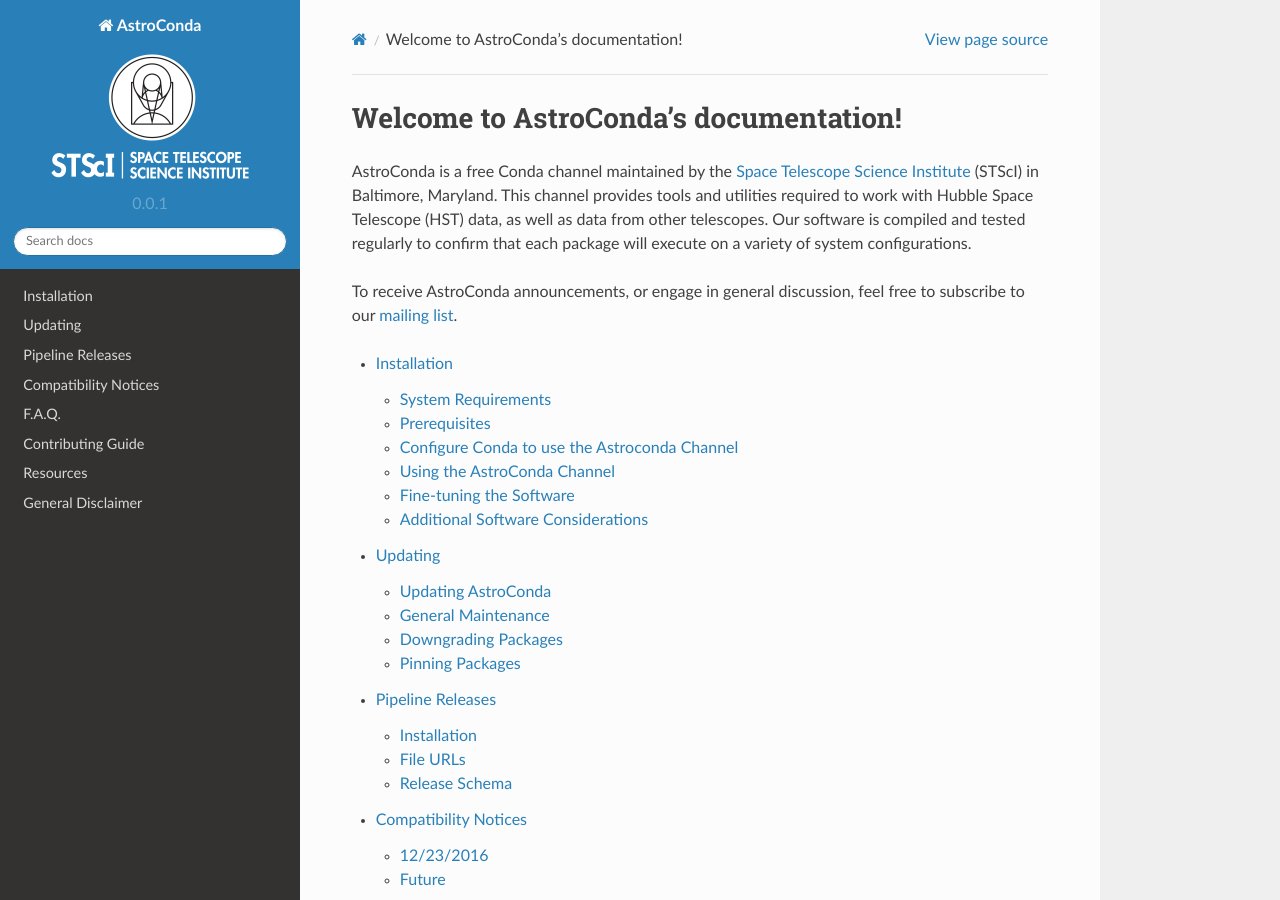
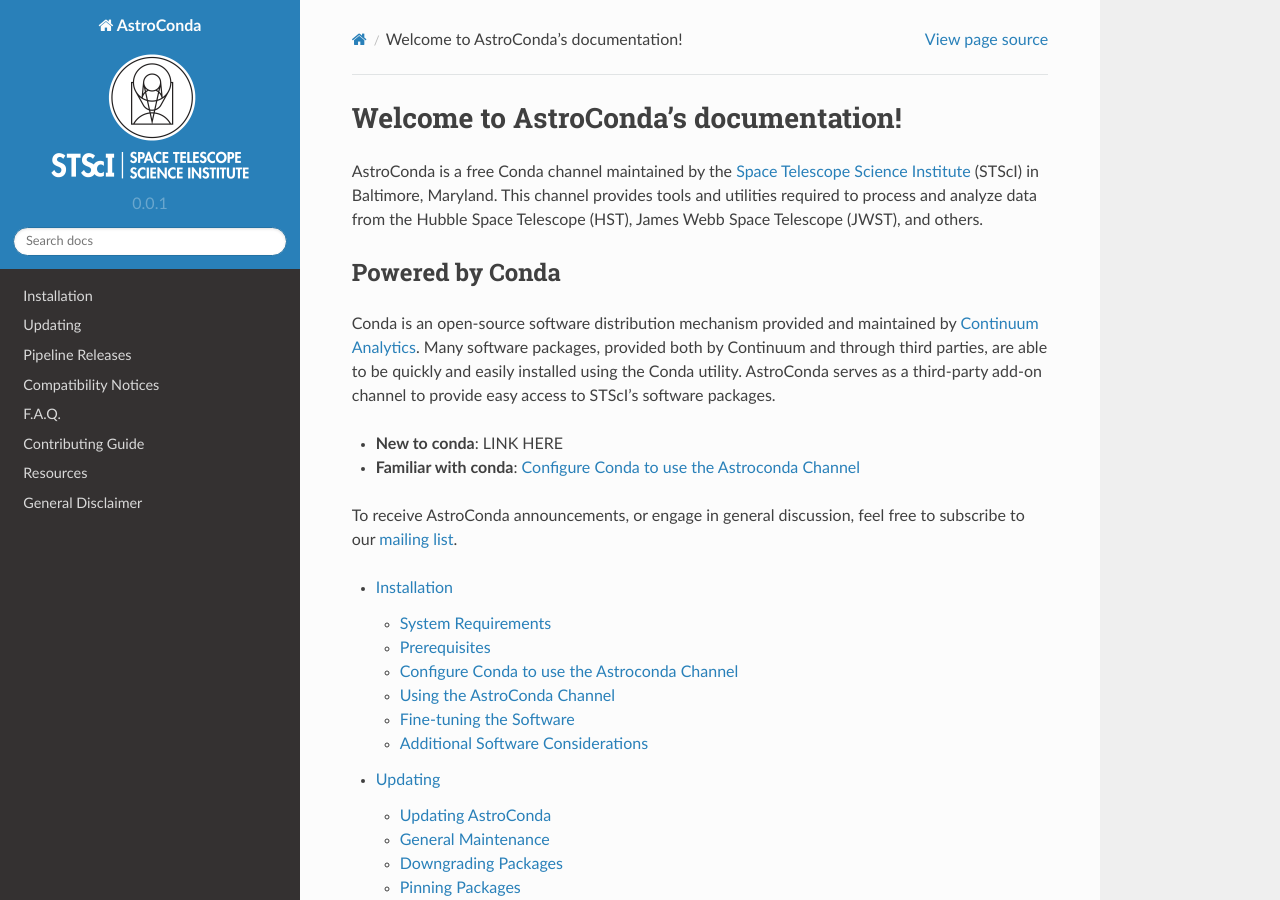
Before and after one commit to jhunkeler/astroconda, a Sphinx documentation site: the page built from source/index.rst, in a window 1280 px wide and 900 px high. Built offline with Sphinx 7.4.7 and the Read the Docs theme 2.0.0, drawn with Linux system fonts in a browser that asks for light colours; pages that are not in the unit, such as notebooks, are missing from menus.

Commit message:
Start implementing a better intro

```diff
--- a/source/index.rst
+++ b/source/index.rst
@@ -1,7 +1,16 @@
 Welcome to AstroConda's documentation!
 ======================================
 
-AstroConda is a free Conda channel maintained by the `Space Telescope Science Institute <http://www.stsci.edu/>`_ (STScI) in Baltimore, Maryland. This channel provides tools and utilities required to work with Hubble Space Telescope (HST) data, as well as data from other telescopes. Our software is compiled and tested regularly to confirm that each package will execute on a variety of system configurations.
+AstroConda is a free Conda channel maintained by the `Space Telescope Science Institute <http://www.stsci.edu/>`_ (STScI) in Baltimore, Maryland.  This channel provides tools and utilities required to process and analyze data from the Hubble Space Telescope (HST), James Webb Space Telescope (JWST), and others.
+
+Powered by Conda
+----------------
+
+Conda is an open-source software distribution mechanism provided and maintained by `Continuum Analytics <https://www.continuum.io/>`_.  Many software packages, provided both by Continuum and through third parties, are able to be quickly and easily installed using the Conda utility.  AstroConda serves as a third-party add-on channel to provide easy access to STScI's software packages.
+
+
+- **New to conda**: LINK HERE
+- **Familiar with conda**: :ref:`configure_astroconda_channel`
 
 
 To receive AstroConda announcements, or engage in general discussion, feel free to subscribe to our `mailing list <https://groups.google.com/forum/#!forum/astroconda>`_.
--- a/source/installation.rst
+++ b/source/installation.rst
@@ -43,6 +43,7 @@
 --------------------------------
 
 Execute the command: ``which conda``
+
 If the path to ``conda`` (i.e. ``/home/username/miniconda3/bin/conda``), is not returned, continue reading, otherwise skip ahead to :ref:`configure_astroconda_channel`.
 
 If you answered ``Y`` or ``Yes`` when prompted during installation to place Miniconda or Anaconda in your ``PATH``, and ``which conda`` still does not return a path leading back to ``conda``, go ahead and execute ``source ~/.bash_profile``, then re-execute ``which conda``. If the path to ``conda`` appears, skip ahead to :ref:`configure_astroconda_channel`.
```
